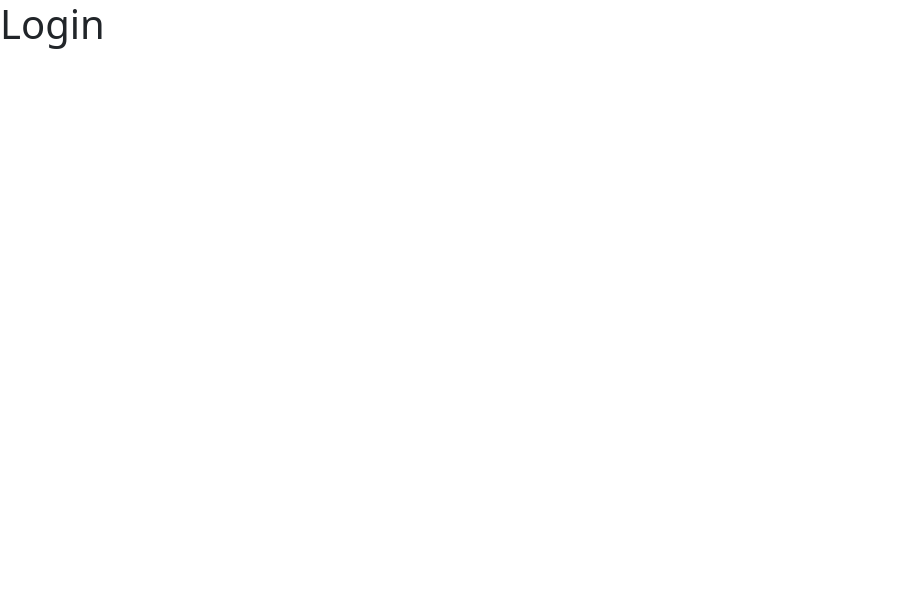
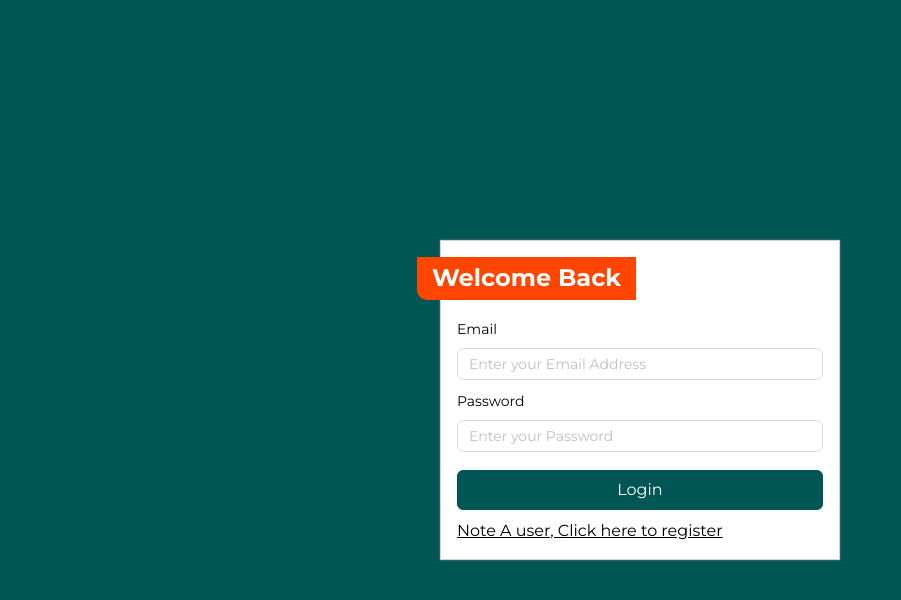
Before and after one commit to devoloper-rakib/health.com, a React (Create React App) app in the folder frontend/: page /login in a window 1280 px wide. Shown: the top 600 px of the page, without its empty margins (0-901 px from the left). Built offline with nearby package versions, Linux system fonts and the light colour scheme.

Commit message:
login and register frontend added

```diff
--- a/frontend/src/index.css
+++ b/frontend/src/index.css
@@ -1,3 +1,9 @@
+@import url('https://fonts.googleapis.com/css2?family=Montserrat:ital,wght@0,100..900;1,100..900&display=swap');
+
+* {
+	font-family: 'Montserrat', sans-serif !important;
+}
+
 /* / global styles */
 .card {
 	box-shadow: 0 0 2px gray;
@@ -41,14 +47,35 @@ label {
 	font-size: 1rem !important;
 }
 
+.anchor {
+	color: black !important;
+	text-decoration: underline;
+	font-size: 1rem !important;
+}
+.anchor:hover {
+	text-decoration: underline !important;
+}
+
 /* / authentication pages */
 .authentication {
 	height: 100vh;
 	display: flex;
 	align-items: center;
 	justify-content: center;
+	background-color: #005555;
 }
 
 .authentication-form {
 	width: 400px; /* will change to something better */
 }
+
+.authentication .card-title {
+	font-size: 1.5rem;
+	font-weight: bold;
+	background-color: orangered;
+	color: white !important;
+	max-width: max-content !important;
+	padding: 7px 15px;
+	margin-left: -40px;
+	border-bottom-left-radius: 10px;
+}
--- a/frontend/src/pages/Login.js
+++ b/frontend/src/pages/Login.js
@@ -1,7 +1,34 @@
+import { Button, Form, Input } from 'antd';
+import { Link } from 'react-router-dom';
+
 const Login = () => {
+	const onFinish = (values) => {
+		console.log('Received values of form: ', values);
+	};
+
 	return (
-		<div>
-			<h1>Login</h1>
+		<div className='authentication'>
+			<div className='authentication-form card p-3'>
+				<h1 className='card-title'>Welcome Back</h1>
+
+				<Form layout='vertical' onFinish={onFinish}>
+					<Form.Item label='Email' name='email'>
+						<Input placeholder='Enter your Email Address' type='email' />
+					</Form.Item>
+
+					<Form.Item label='Password' name='password'>
+						<Input placeholder='Enter your Password' type='password' />
+					</Form.Item>
+
+					<Button className='primary-button my-2' htmlType='submit'>
+						Login
+					</Button>
+
+					<Link className='anchor ' to='/register'>
+						Note A user, Click here to register
+					</Link>
+				</Form>
+			</div>
 		</div>
 	);
 };
--- a/frontend/src/pages/Register.js
+++ b/frontend/src/pages/Register.js
@@ -1,25 +1,37 @@
 import { Button, Form, Input } from 'antd';
+import { Link } from 'react-router-dom';
 
 const Register = () => {
+	const onFinish = (values) => {
+		console.log('Received values of form: ', values);
+	};
+
 	return (
 		<div className='authentication'>
 			<div className='authentication-form card p-3'>
 				<h1 className='card-title'>Nice to Meet You</h1>
 
-				<Form layout='vertical'>
+				<Form layout='vertical' onFinish={onFinish}>
 					<Form.Item label='Name' name='name'>
-						<Input placeholder='Enter your name' />
+						<Input placeholder='Enter your name' type='text' />
 					</Form.Item>
 
 					<Form.Item label='Email' name='email'>
-						<Input placeholder='Enter your Email Address' />
+						<Input placeholder='Enter your Email Address' type='email' />
 					</Form.Item>
 
 					<Form.Item label='Password' name='password'>
-						<Input placeholder='Enter your Password' />
+						<Input placeholder='Enter your Password' type='password' />
 					</Form.Item>
 
-					<Button className='primary-button mt-2'> Register </Button>
+					<Button className='primary-button my-2' htmlType='submit'>
+						{' '}
+						Register{' '}
+					</Button>
+
+					<Link className='anchor ' to='/login'>
+						Click here to Login
+					</Link>
 				</Form>
 			</div>
 		</div>
```
